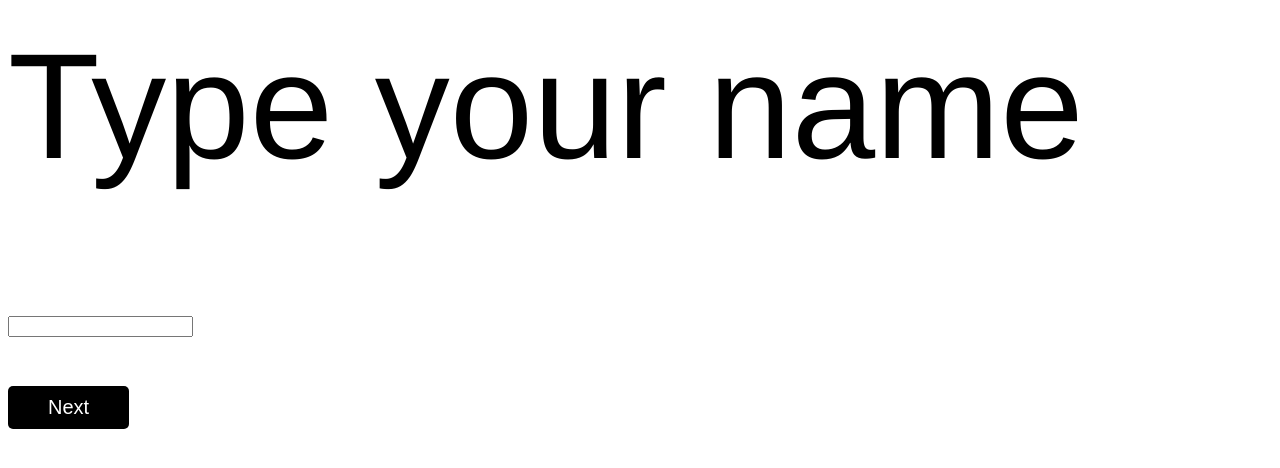
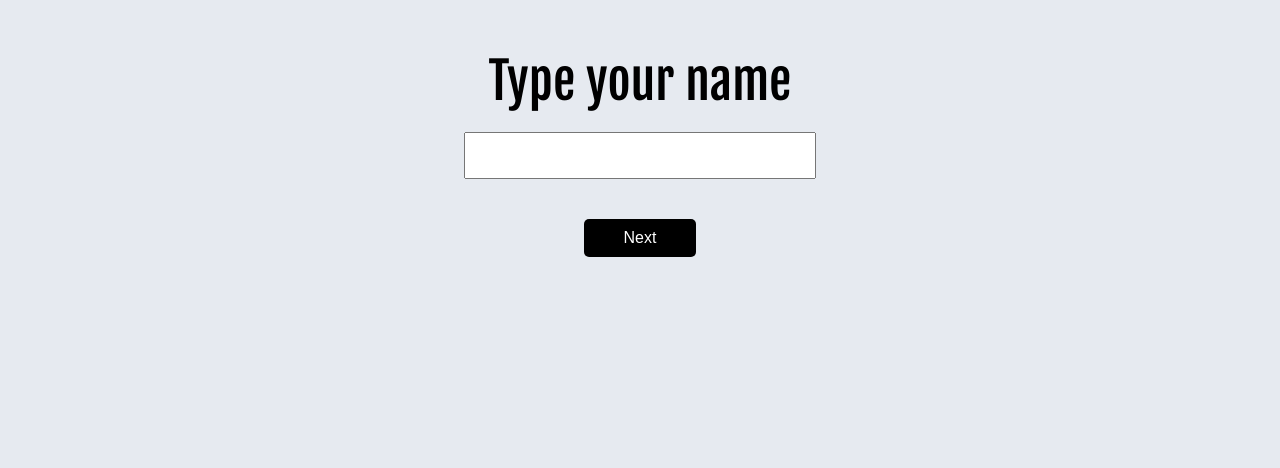
Before and after one commit to bulentkeles/GADash, a plain HTML site: page madlibs.html in a window 1280 px wide. Drawn offline with nearby package versions, Linux system fonts and the light colour scheme.

Commit message:
Added a simple Mad Lib Game in JavaScript

```diff
--- a/madlibs.html
+++ b/madlibs.html
@@ -1,31 +1,51 @@
 <!DOCTYPE html>
 
 <head>
+<link href='https://fonts.googleapis.com/css?family=Fjalla+One' rel='stylesheet' type='text/css'>
+<link href='https://fonts.googleapis.com/css?family=Shadows+Into+Light' rel='stylesheet' type='text/css'>
 <script src="https://ajax.googleapis.com/ajax/libs/jquery/1.11.3/jquery.min.js"></script>
-
 <style>
 
-.prompt {
-  margin-top: 20px;
-  font-family: helvetica;
-  font-size: 150px;
-  color: #000;
+
+body {
+  margin: 50px;
+  text-align:center;
+  font-family:'Fjalla One';
+  font-size:50px;
+  background: #e6eaf0;
   }
 
 button {
-  margin-top: 20px;
-  background-color: #000;
-  border: 0;
-  font-size: 20px;
-  color: #fff;
+  border:0;
+  border-radius: 5px;
+  margin: 40px;
+  font-size: 16px;
   padding-top: 10px;
   padding-bottom: 10px;
+  padding-left: 40px;
   padding-right: 40px;
+  color: #fff;
+  background-color: #000;
+  }
+input {
+  font-size: 20px;
+  color:red;
+  text-align: center;
+  font-weight:bold;
+  padding-top: 10px;
+  padding-bottom: 10px;
   padding-left: 40px;
-  text-decoration: bold;
-  font-style: bold;
-  border-radius: 5px;
-    }
+  padding-right: 40px;
+  }
+
+.fill {
+  background: white;
+  color: red;
+  border-bottom: 2px black solid;
+  font-family: 'Shadows Into Light';
+  padding: 0 6px;
+  margin: 4px;
+  }
 
 </style>
 </head>
@@ -41,23 +61,20 @@ var prompts = [
 	'Type a noun'
    ];
 
-var answers = [];
-
+var answers=[];
 // Keep track of current prompt we're on
 var currentPrompt = 0;
 
 // A function that will call the next prompt
 var nextPrompt = function() {
-
-  if (currentPrompt != 0) {
+  //if there's no answer in the form
+  if (currentPrompt != 0){
     answers.push($('input').val());
   }
 	// if there is a next prompt
 	if (currentPrompt < prompts.length) {
-
-
 		// put first prompt in all html elements with class
-		$('.prompt').html(prompts[currentPrompt] + '<br><input type="text">');
+		$('.prompt').html(prompts[currentPrompt] +'<br><input type="text">');
 		// move the next prompt into variable currentPrompt
 		currentPrompt = currentPrompt + 1;
 	}
@@ -68,11 +85,11 @@ var nextPrompt = function() {
 	}
 }
 
-//puts the user's input into the html
+//puts user answers into HTML
 var showFinal = function() {
-  $('.prompt').html(answers[0]+' '+answers[1]+' ' +answers[2]);
+  $('.prompt').html('This is the story of <span class="fill">'+answers[0]+'</span> and the <span class="fill">'+answers[1]+'</span> <span class="fill">'+answers[2]+'</span>.');
+  $('button').hide();
 }
-
 // run nextPrompt function when button is clicked
 $('button').click(function() {
 	nextPrompt();
@@ -81,5 +98,4 @@ $('button').click(function() {
 // Show the first prompt as soon as js loads
 nextPrompt();
 </script>
-
 </body>
```
